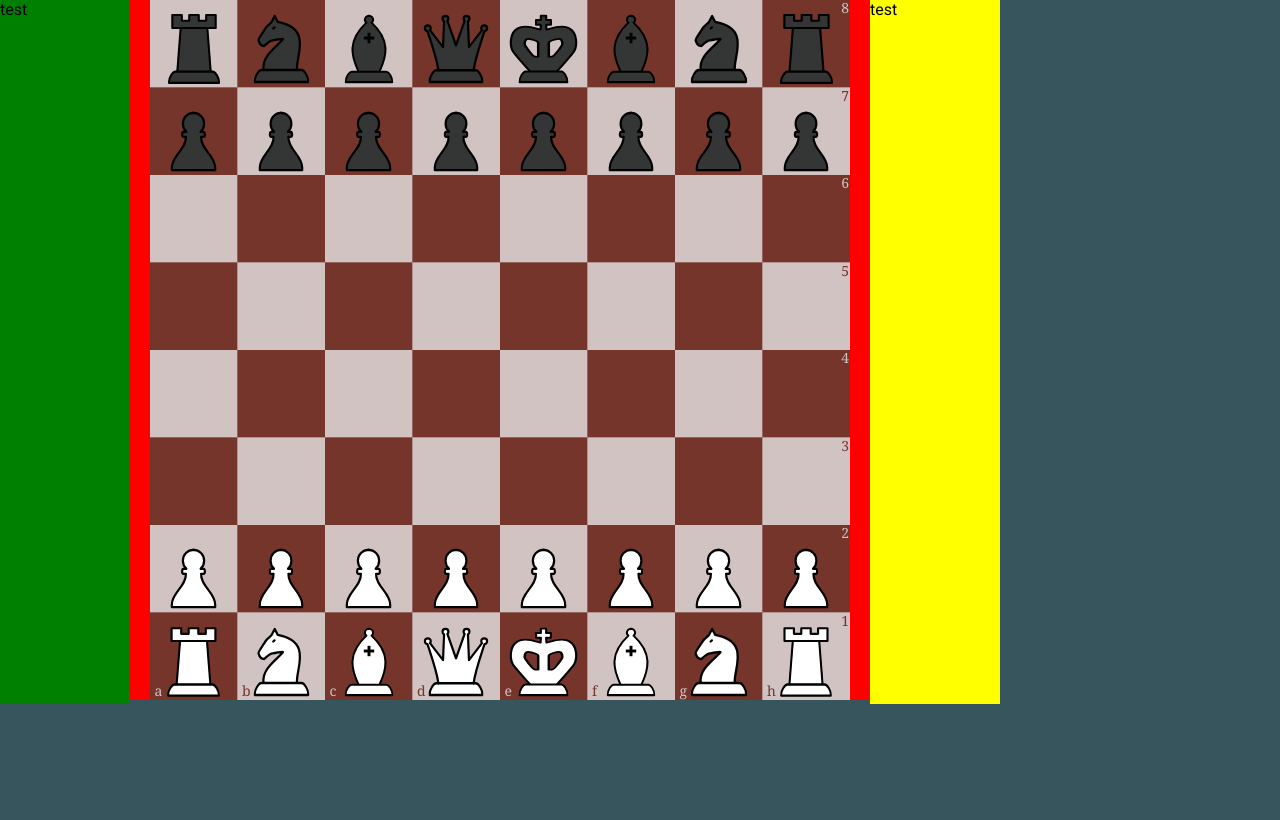
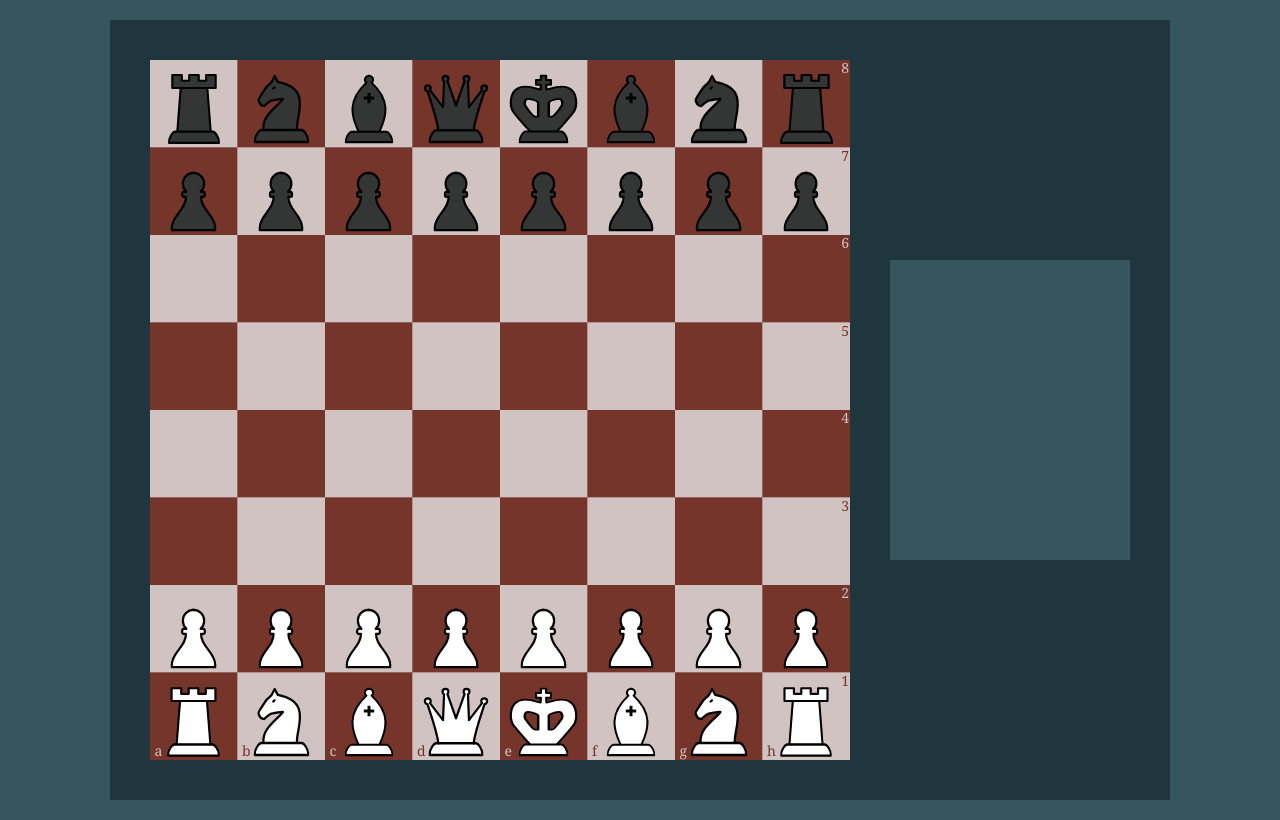
Before and after one commit to krihl4n/ChessUi, an Angular app: page /game2 in a window 1280 px wide. Built offline with nearby package versions, Linux system fonts and the light colour scheme.

Commit message:
css grid - basic layout structure

```diff
--- a/src/app/game2/game2.component.css
+++ b/src/app/game2/game2.component.css
@@ -1,27 +1,28 @@
 .main-container {
-    width: 1000px;
-    height: 700px;
-    background-color: red;
+    margin-top: 20px;
+    margin-left: auto;
+    margin-right: auto;
+    width: 1060px;
+    /* height: 700px;  */
+    background-color: #20363F;
     display: grid;
     justify-content: center;
-    /* align-content: center; */
-     /* grid-template-columns: 100px 600px 100px 100px;  */
-     grid-template-columns: 1fr 2fr 1fr;
 
-   gap: 20px;
-}
-
-.left-box {
-    background-color: green;
-     /* width: 200px;  */
+    grid-template-columns: 700px 240px;
+    grid-template-rows: 700px;
+    /* grid-template-columns: 3fr 1fr; */
+    padding-top: 40px;
+    padding-bottom: 40px;
+    gap: 40px;
 }
 
 .board-box {
     /* width: 250px; */
-    /* height: 600px; */
+    /* height: 700px; */
 }
 
-.right-box-1 {
-    background-color: yellow;
-    /* width: 200px; */
+.control-box {
+    background-color: #36555D;
+    align-self: center;
+    height: 300px;
 }
--- a/src/app/game2/game2.component.html
+++ b/src/app/game2/game2.component.html
@@ -1,11 +1,8 @@
 <div class="main-container">
-    <div class="left-box">
-        test
-    </div>
     <div class="board-box">
         <app-board-2></app-board-2>
     </div>
-    <div class="right-box-1">
-        test
+    <div class="control-box">
+
     </div>
 </div>
```
